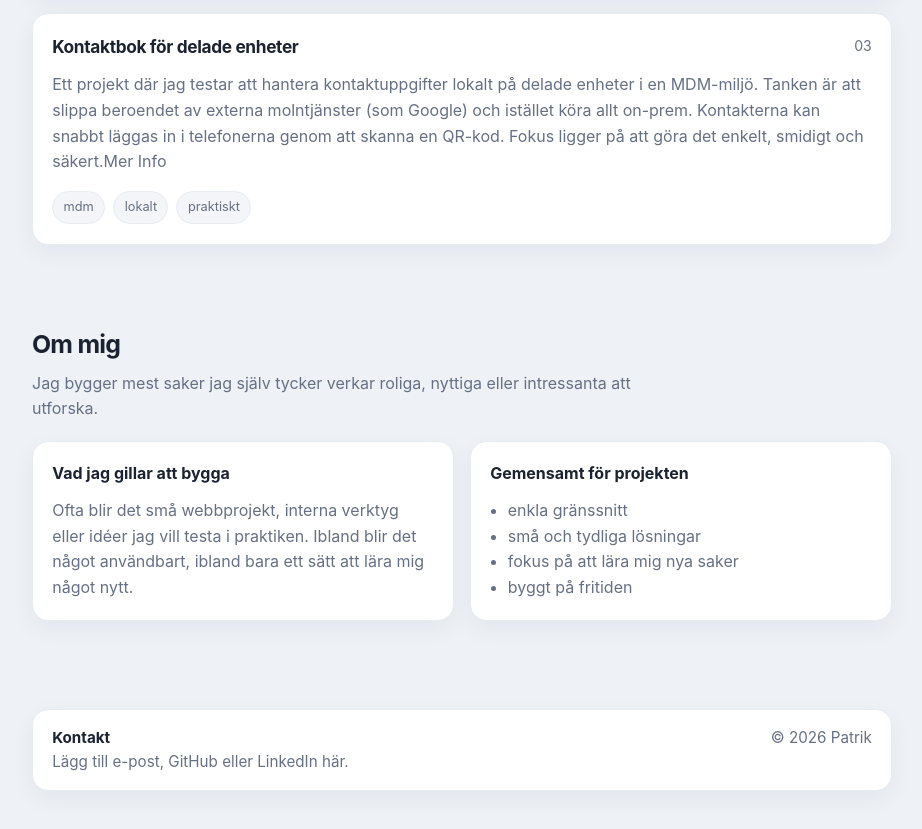
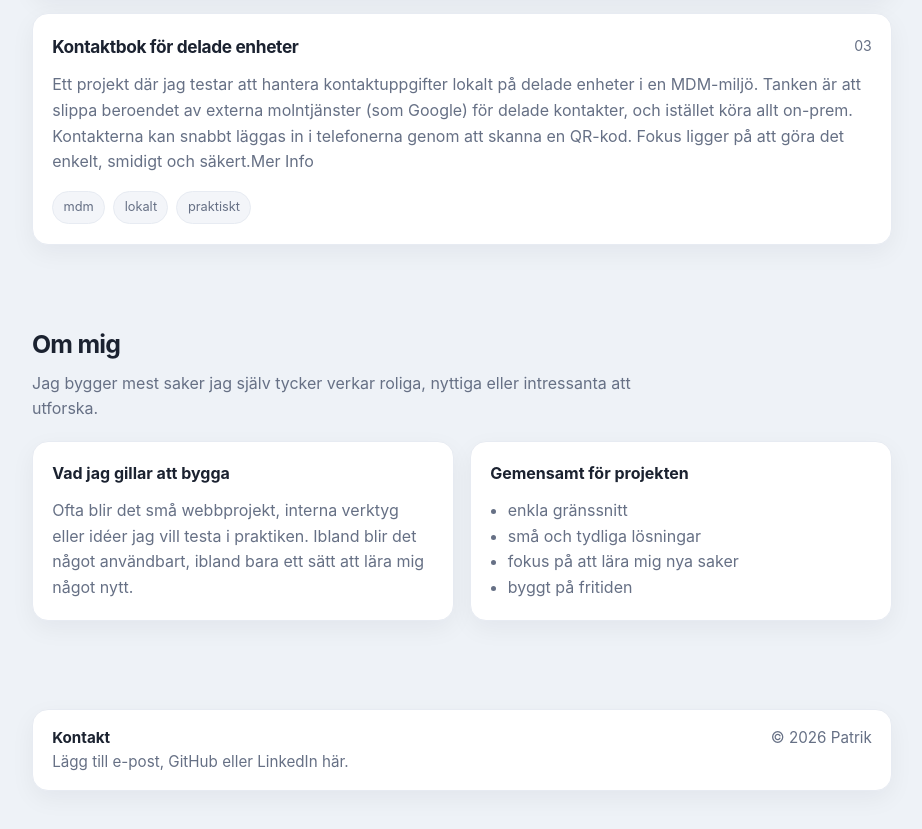
Before and after one commit to patschbyte/patschbyte.github.io, a plain HTML site: page index.html in a window 1280 px wide. Shown: the part 1159-1988 px from the top of the page, without its empty margins (178-1100 px from the left). Drawn offline with Linux system fonts and the light colour scheme.

Commit message:
Update index.html

```diff
--- a/index.html
+++ b/index.html
@@ -356,7 +356,7 @@ Fokus ligger på att göra det så smidigt och lättanvänt som möjligt.Mer Inf
           </div>
           <p>
             Ett projekt där jag testar att hantera kontaktuppgifter lokalt på delade enheter i en MDM-miljö.
-Tanken är att slippa beroendet av externa molntjänster (som Google) och istället köra allt on-prem.
+Tanken är att slippa beroendet av externa molntjänster (som Google) för delade kontakter, och istället köra allt on-prem.
 Kontakterna kan snabbt läggas in i telefonerna genom att skanna en QR-kod.
 Fokus ligger på att göra det enkelt, smidigt och säkert.Mer Info
           </p>
```
